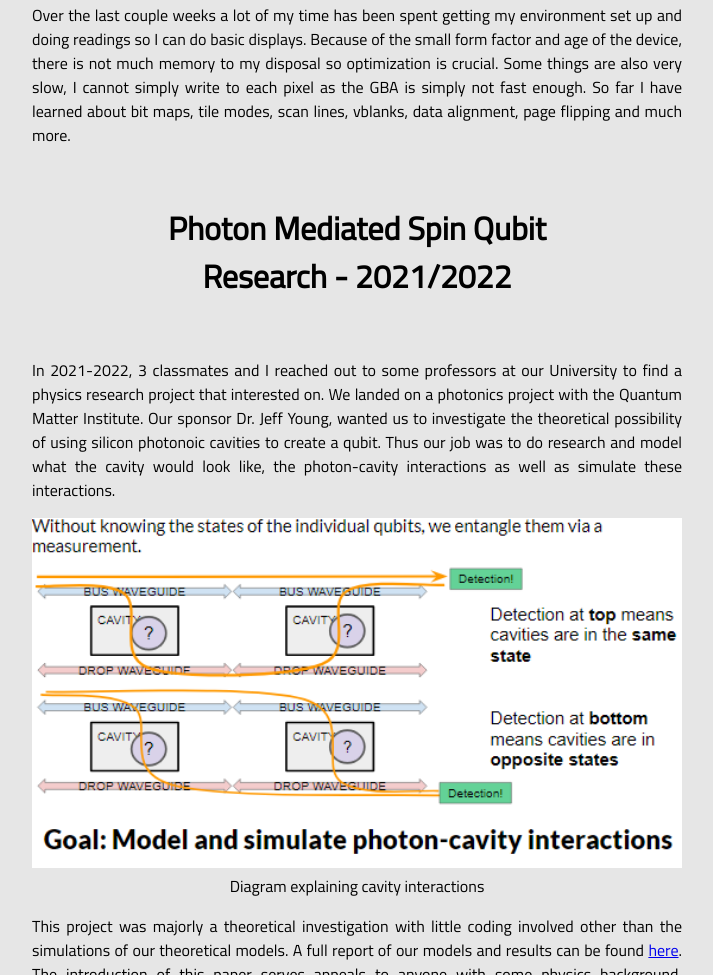
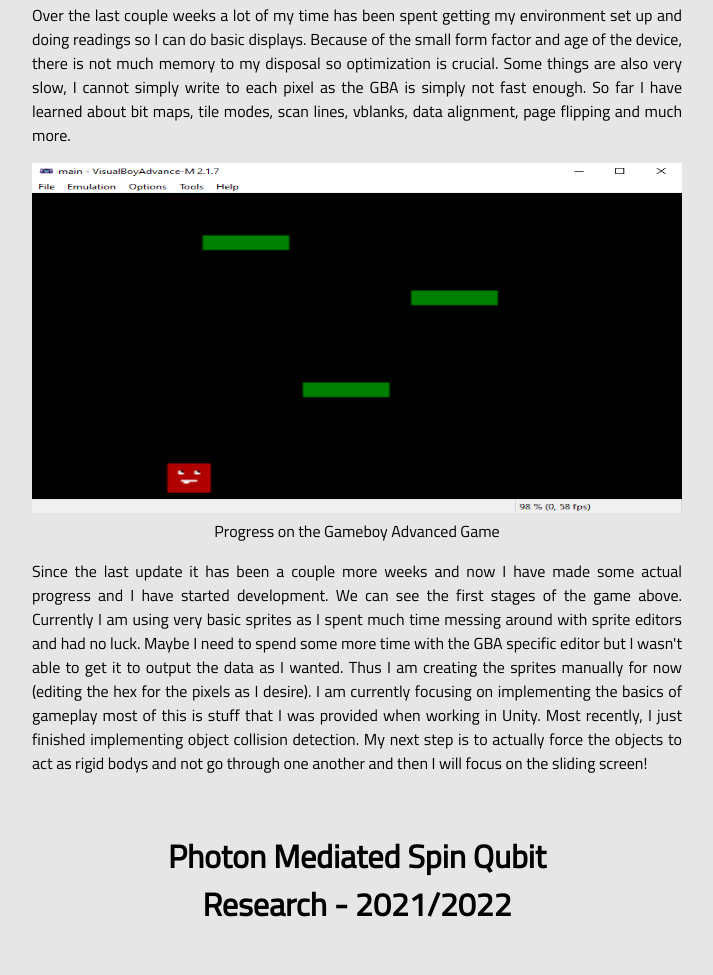
Before and after one commit to sarvan13/sarvan13.github.io, a plain HTML site: page projects.html in a window 1280 px wide. Shown: the part 1460-2435 px from the top of the page, without its empty margins (283-996 px from the left). Drawn offline with Linux system fonts and the light colour scheme.

Commit message:
Updated projects with progress on my gameboy game

```diff
--- a/projects.html
+++ b/projects.html
@@ -56,6 +56,19 @@
             Over the last couple weeks a lot of my time has been spent getting my environment set up and doing readings so I can do basic displays. Because of the small form factor
             and age of the device, there is not much memory to my disposal so optimization is crucial. Some things are also very slow, I cannot simply write to each pixel as the GBA
             is simply not fast enough. So far I have learned about bit maps, tile modes, scan lines, vblanks, data alignment, page flipping and much more.
+            </p>
+
+            <figure>
+                <img src="docs/gbagame.png" alt="game" width="650px" height="350px">
+                <figcaption>Progress on the Gameboy Advanced Game </figcaption>
+            </figure>
+
+            <p>
+            Since the last update it has been a couple more weeks and now I have made some actual progress and I have started development. We can see the first stages of the game
+            above. Currently I am using very basic sprites as I spent much time messing around with sprite editors and had no luck. Maybe I need to spend some more time with the GBA
+            specific editor but I wasn't able to get it to output the data as I wanted. Thus I am creating the sprites manually for now (editing the hex for the pixels as I desire).
+            I am currently focusing on implementing the basics of gameplay most of this is stuff that I was provided when working in Unity. Most recently, I just finished implementing
+            object collision detection. My next step is to actually force the objects to act as rigid bodys and not go through one another and then I will focus on the sliding screen!
             </p>
        </div>
 
```
Also changed, not shown: docs/gbagame.png (added).
